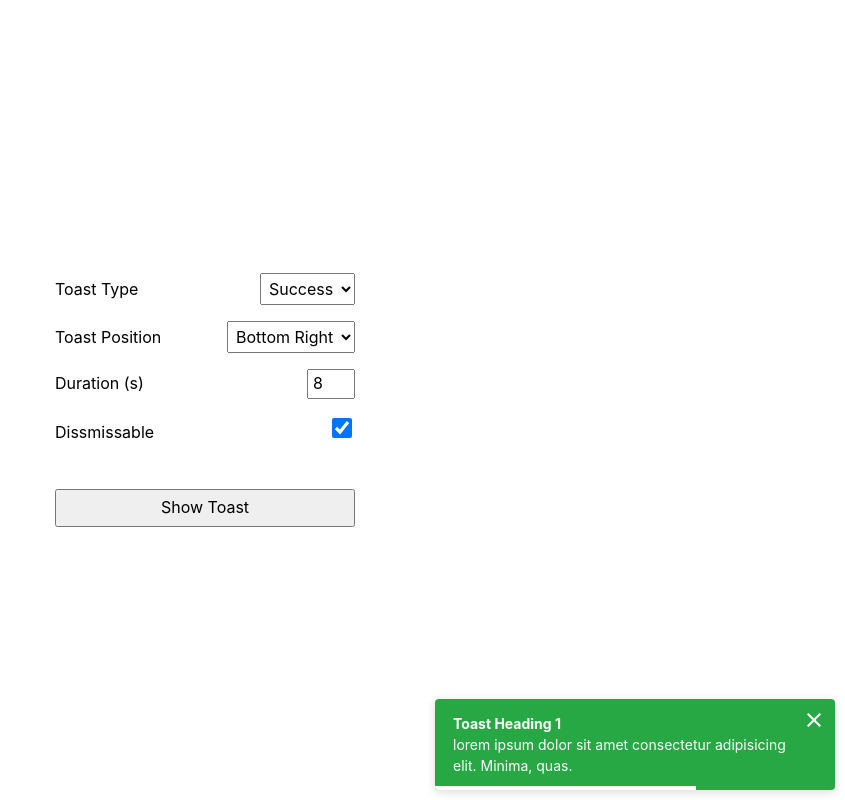
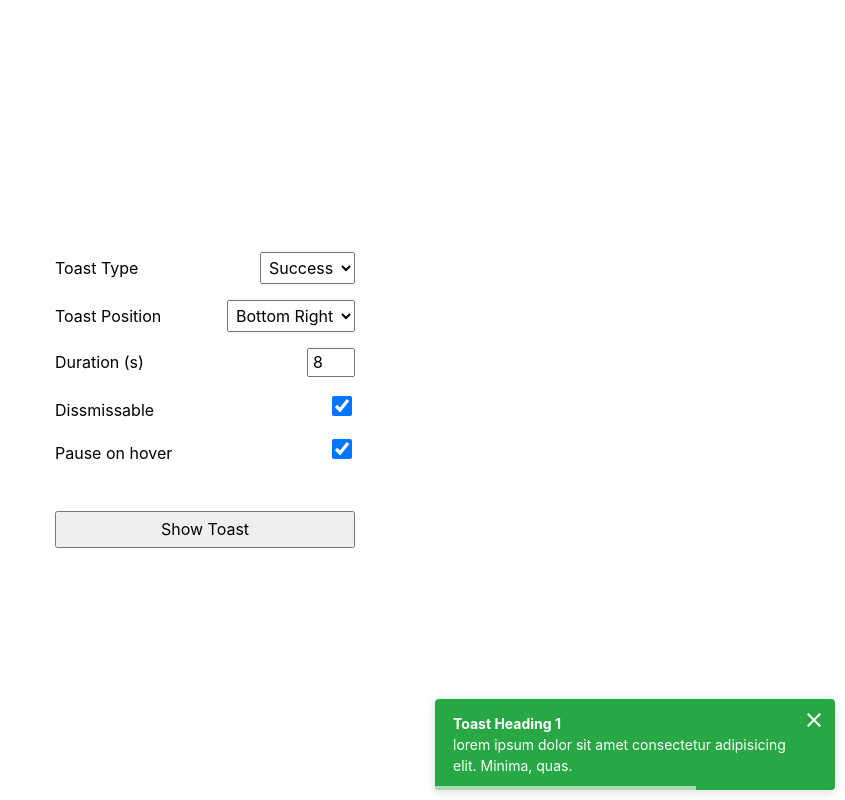
Before and after one commit to JonasPalms/palmo-toast, a website built with Vite: page index.html in a window 1280 px wide. Both pictures are taken after a click on the button "Show Toast". Shown: the whole page, without its empty margins (435-1280 px from the left). Built offline with nearby package versions, Linux system fonts and the light colour scheme.

Commit message:
fully funcational pausing on hover

```diff
--- a/index.html
+++ b/index.html
@@ -34,6 +34,10 @@
         Dissmissable
         <input type="checkbox" id="dissmissable" checked />
       </label>
+      <label for="pauseOnHover">
+        Pause on hover
+        <input type="checkbox" id="pauseOnHover" checked />
+      </label>
       <button id="show-toast">Show Toast</button>
     </div>
     <script type="module" src="/src/main.ts"></script>
--- a/src/main.ts
+++ b/src/main.ts
@@ -8,6 +8,7 @@ document.querySelector('button')?.addEventListener('click', () => {
   const position = (document.querySelector('#toast-position') as HTMLSelectElement).value
   const dissmissable = (document.querySelector('#dissmissable') as HTMLInputElement).checked
   const duration = (document.querySelector('#duration') as HTMLInputElement).value
+  const pauseOnHover = (document.querySelector('#pauseOnHover') as HTMLInputElement).checked
 
   count++
 
@@ -19,6 +20,7 @@ document.querySelector('button')?.addEventListener('click', () => {
     duration: Number(duration) * 1000,
     dissmissable: dissmissable,
     showTimer: true,
+    pauseOnHover: pauseOnHover,
   })
 
   toast.showToast()
--- a/src/toast.css
+++ b/src/toast.css
@@ -123,6 +123,7 @@
     height: 4px;
     width: 100%;
     background-color: var(--toast-text-color);
+    opacity: 0.6;
   }
 }
 
--- a/src/toast.ts
+++ b/src/toast.ts
@@ -7,6 +7,7 @@ export type PalmToastOptions = {
   dissmissable?: boolean
   draggable?: boolean
   showTimer?: boolean
+  pauseOnHover?: boolean
 }
 
 export enum ToastPosition {
@@ -33,11 +34,14 @@ export class PalmToast {
   private readonly dissmissable: boolean
   private readonly draggable: boolean
   private readonly showTimer: boolean
+  private readonly pauseOnHover: boolean
   private toastElement?: HTMLElement
   private timeBar?: HTMLElement
+  private closeButton?: HTMLElement
   private toastSpacing = 10
   private positionModifier: 'top' | 'bottom'
   private requestAnimationID?: number
+  private isPaused: boolean = false
 
   constructor(options: PalmToastOptions) {
     this.text = options.text
@@ -48,6 +52,7 @@ export class PalmToast {
     this.dissmissable = options.dissmissable ?? true
     this.draggable = options.draggable ?? true
     this.showTimer = options.showTimer ?? false
+    this.pauseOnHover = options.pauseOnHover ?? true
     this.positionModifier =
       this.position === ToastPosition.BottomRight || this.position === ToastPosition.BottomLeft
         ? 'bottom'
@@ -94,13 +99,13 @@ export class PalmToast {
   }
 
   private addCloseButton(toast: HTMLElement) {
-    const closeButton = document.createElement('button')
-    closeButton.className = 'toast-close'
-    closeButton.innerHTML = `
+    this.closeButton = document.createElement('button')
+    this.closeButton.className = 'toast-close'
+    this.closeButton.innerHTML = `
     <svg xmlns="http://www.w3.org/2000/svg" viewBox="0 0 24 24"><title>close</title><path d="M19,6.41L17.59,5L12,10.59L6.41,5L5,6.41L10.59,12L5,17.59L6.41,19L12,13.41L17.59,19L19,17.59L13.41,12L19,6.41Z" fill="currentColor" /></svg>
     `
-    closeButton.addEventListener('click', () => this.removeToast())
-    toast.appendChild(closeButton)
+    this.closeButton.addEventListener('click', () => this.removeToast())
+    toast.appendChild(this.closeButton)
   }
 
   private makeDraggable(toast: HTMLElement) {
@@ -109,13 +114,23 @@ export class PalmToast {
 
   private beginTimer() {
     let startTime: number | undefined
-    const updateTimer = (timeStamp: number) => {
+    let pausedStartTime: number | undefined
+    let pausedDuration: number = 0
+    let elapsedTime: number = 0
+
+    // Flags to track hover and focus states
+    let isHoverPaused: boolean = false
+    let isFocusPaused: boolean = false
+
+    const updateTimerLoop = (timeStamp: number) => {
       if (!startTime) {
         startTime = timeStamp
       }
 
-      const elapsed = timeStamp - startTime
-      const remainingTime = Math.max(0, this.duration - elapsed)
+      console.count('calling')
+      elapsedTime = timeStamp - startTime - pausedDuration
+
+      const remainingTime = Math.max(0, this.duration - elapsedTime)
 
       if (this.timeBar) {
         const percentage = (remainingTime / this.duration) * 100
@@ -123,15 +138,67 @@ export class PalmToast {
       }
 
       if (remainingTime > 0) {
-        this.requestAnimationID = requestAnimationFrame(updateTimer)
+        this.requestAnimationID = requestAnimationFrame(updateTimerLoop)
       } else {
         this.removeToast()
       }
     }
 
-    this.requestAnimationID = requestAnimationFrame(updateTimer)
+    const pauseTimer = () => {
+      if (this.requestAnimationID) {
+        cancelAnimationFrame(this.requestAnimationID)
+        this.requestAnimationID = undefined
+        pausedStartTime = performance.now()
+      }
+    }
+
+    const resumeTimer = () => {
+      if (pausedStartTime) {
+        pausedDuration += performance.now() - pausedStartTime
+        pausedStartTime = undefined
+        this.requestAnimationID = requestAnimationFrame(updateTimerLoop)
+      }
+    }
+
+    const pause = () => {
+      if (!this.isPaused) {
+        this.isPaused = true
+        pauseTimer()
+      }
+    }
+
+    const tryResume = () => {
+      if (!isHoverPaused && !isFocusPaused && this.isPaused) {
+        this.isPaused = false
+        resumeTimer()
+      }
+    }
+
+    // Mouse events for pause/resume
+    if (this.pauseOnHover) {
+      this.toastElement?.addEventListener('mouseenter', () => {
+        isHoverPaused = true
+        pause()
+      })
+      this.toastElement?.addEventListener('mouseleave', () => {
+        isHoverPaused = false
+        tryResume() // Only resume if focus is also not active
+      })
+
+      // Focus events for pause/resume on close button
+      this.closeButton?.addEventListener('focus', () => {
+        isFocusPaused = true
+        pause()
+      })
+      this.closeButton?.addEventListener('blur', () => {
+        isFocusPaused = false
+        tryResume() // Only resume if hover is also not active
+      })
+    }
+
+    // Initially start the timer
+    this.requestAnimationID = requestAnimationFrame(updateTimerLoop)
   }
-
   private addTimeBar(toast: HTMLElement) {
     this.timeBar = document.createElement('div')
     this.timeBar.className = 'toast-time-bar'
@@ -143,9 +210,12 @@ export class PalmToast {
 
     this.toastElement.style.opacity = '0'
     this.toastElement.ontransitionend = () => {
-      if (this.requestAnimationID) cancelAnimationFrame(this.requestAnimationID)
       this.toastElement?.remove()
       this.repositionToasts()
+      if (this.requestAnimationID) {
+        cancelAnimationFrame(this.requestAnimationID)
+        this.requestAnimationID = undefined
+      }
     }
   }
 
```
